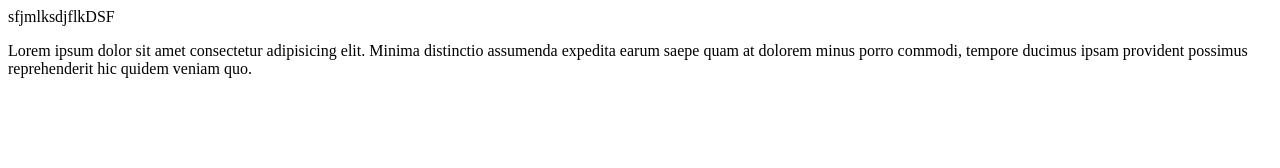
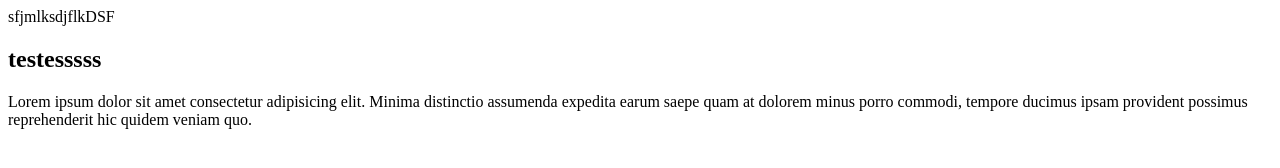
Before and after one commit to ProfVitoria/aula_git, a plain HTML site: page pa3.html in a window 1280 px wide. Drawn offline with Linux system fonts and the light colour scheme.

Commit message:
inserindo titulo pagina3

```diff
--- a/pa3.html
+++ b/pa3.html
@@ -7,6 +7,7 @@
 </head>
 <body>
     sfjmlksdjflkDSF
+    <h2>testesssss</h2>
     <p>Lorem ipsum dolor sit amet consectetur adipisicing elit. Minima distinctio assumenda expedita earum saepe quam at dolorem minus porro commodi, tempore ducimus ipsam provident possimus reprehenderit hic quidem veniam quo.</p>
 </body>
 </html>
```
